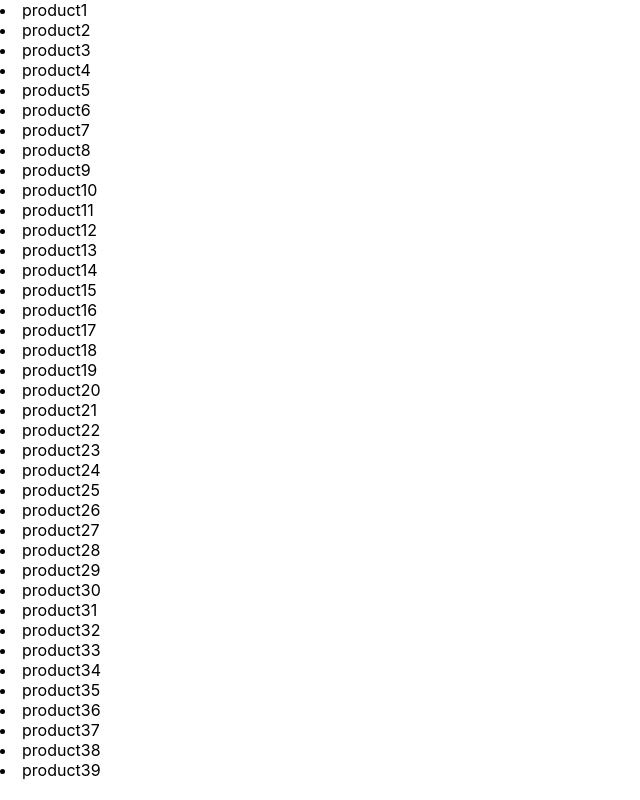
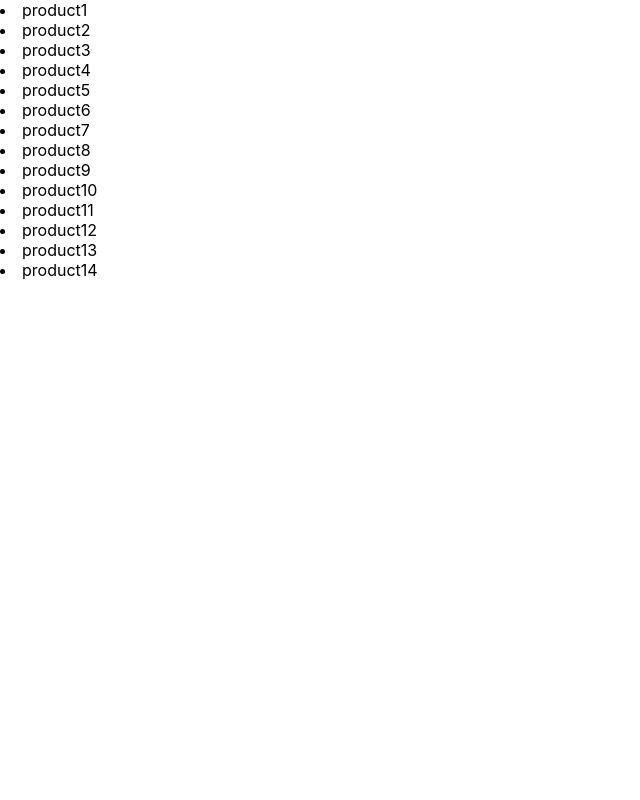
Before and after one commit to kitiho/nextjs-course, a Next.js app: page / in a window 1280 px wide. Shown: the whole page, without its empty margins (0-640 px from the left). Built offline with nearby package versions, Linux system fonts and the light colour scheme.

Commit message:
getStaticPaths

```diff
--- a/data/dummy-backend.json
+++ b/data/dummy-backend.json
@@ -1,43 +1,102 @@
 {
   "products": [
-    { "id": "p1", "title": "product1" },
-    { "id": "p2", "title": "product2" },
-    { "id": "p3", "title": "product3" },
-    { "id": "p4", "title": "product4" },
-    { "id": "p5", "title": "product5" },
-    { "id": "p6", "title": "product6" },
-    { "id": "p7", "title": "product7" },
-    { "id": "p8", "title": "product8" },
-    { "id": "p9", "title": "product9" },
-    { "id": "p10", "title": "product10" },
-    { "id": "p11", "title": "product11" },
-    { "id": "p12", "title": "product12" },
-    { "id": "p13", "title": "product13" },
-    { "id": "p14", "title": "product14" },
-    { "id": "p15", "title": "product15" },
-    { "id": "p16", "title": "product16" },
-    { "id": "p17", "title": "product17" },
-    { "id": "p18", "title": "product18" },
-    { "id": "p19", "title": "product19" },
-    { "id": "p20", "title": "product20" },
-    { "id": "p21", "title": "product21" },
-    { "id": "p22", "title": "product22" },
-    { "id": "p23", "title": "product23" },
-    { "id": "p24", "title": "product24" },
-    { "id": "p25", "title": "product25" },
-    { "id": "p26", "title": "product26" },
-    { "id": "p27", "title": "product27" },
-    { "id": "p28", "title": "product28" },
-    { "id": "p29", "title": "product29" },
-    { "id": "p30", "title": "product30" },
-    { "id": "p31", "title": "product31" },
-    { "id": "p32", "title": "product32" },
-    { "id": "p33", "title": "product33" },
-    { "id": "p34", "title": "product34" },
-    { "id": "p35", "title": "product35" },
-    { "id": "p36", "title": "product36" },
-    { "id": "p37", "title": "product37" },
-    { "id": "p38", "title": "product38" },
-    { "id": "p39", "title": "product39" }
+    {
+      "id": "p1",
+      "title": "product1",
+      "desc": "desc1",
+      "price": "100",
+      "image": "image1"
+    },
+    {
+      "id": "p2",
+      "title": "product2",
+      "desc": "desc2",
+      "price": "200",
+      "image": "image2"
+    },
+    {
+      "id": "p3",
+      "title": "product3",
+      "desc": "desc3",
+      "price": "300",
+      "image": "image3"
+    },
+    {
+      "id": "p4",
+      "title": "product4",
+      "desc": "desc4",
+      "price": "400",
+      "image": "image4"
+    },
+    {
+      "id": "p5",
+      "title": "product5",
+      "desc": "desc5",
+      "price": "500",
+      "image": "image5"
+    },
+    {
+      "id": "p6",
+      "title": "product6",
+      "desc": "desc6",
+      "price": "600",
+      "image": "image6"
+    },
+    {
+      "id": "p7",
+      "title": "product7",
+      "desc": "desc7",
+      "price": "700",
+      "image": "image7"
+    },
+    {
+      "id": "p8",
+      "title": "product8",
+      "desc": "desc8",
+      "price": "800",
+      "image": "image8"
+    },
+    {
+      "id": "p9",
+      "title": "product9",
+      "desc": "desc9",
+      "price": "900",
+      "image": "image9"
+    },
+    {
+      "id": "p10",
+      "title": "product10",
+      "desc": "desc10",
+      "price": "1000",
+      "image": "image10"
+    },
+    {
+      "id": "p11",
+      "title": "product11",
+      "desc": "desc11",
+      "price": "1100",
+      "image": "image11"
+    },
+    {
+      "id": "p12",
+      "title": "product12",
+      "desc": "desc12",
+      "price": "1200",
+      "image": "image12"
+    },
+    {
+      "id": "p13",
+      "title": "product13",
+      "desc": "desc13",
+      "price": "1300",
+      "image": "image13"
+    },
+    {
+      "id": "p14",
+      "title": "product14",
+      "desc": "desc14",
+      "price": "1400",
+      "image": "image14"
+    }
   ]
 }
--- a/pages/index.js
+++ b/pages/index.js
@@ -1,10 +1,14 @@
 import React from 'react'
 import fs from 'fs/promises'
 import path from 'path'
+import Link from 'next/link'
 const Home = (props) => {
   const { products } = props
+  const handleClick = (id) => {
+    console.log(id)
+  }
   return (
-    <div>{products.map(v => <li key={v.id}>{v.title}</li>)}</div>
+    <div>{products.map(v => <li key={v.id}><Link href={`/${v.id}`}>{v.title}</Link></li>)}</div>
   )
 }
 export async function getStaticProps() {
```
Also changed, not shown: pages/[pid].js (added, +50 -0 lines).
